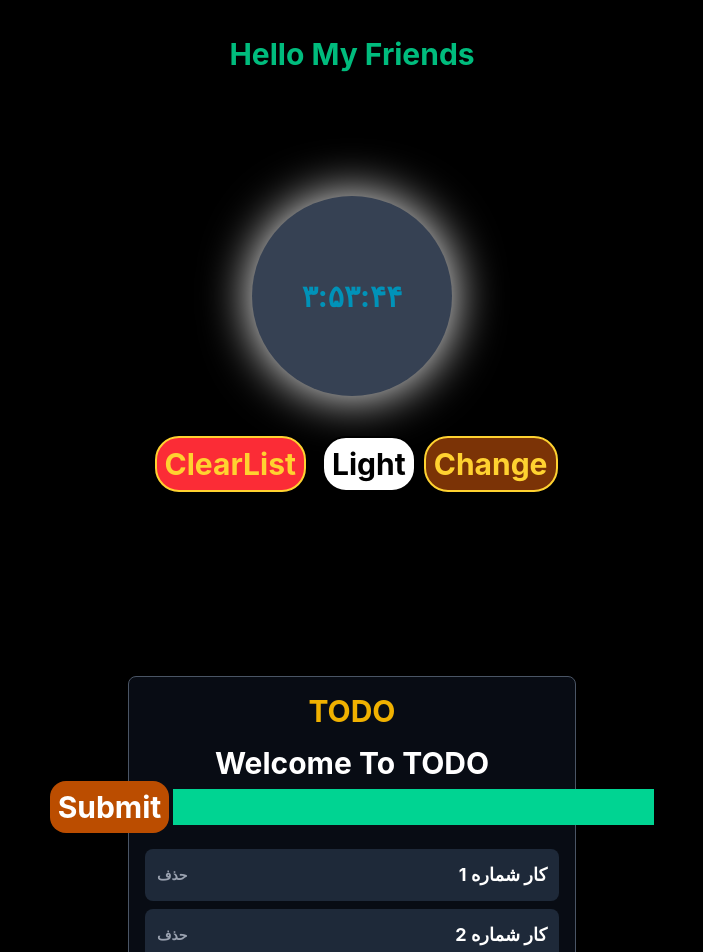
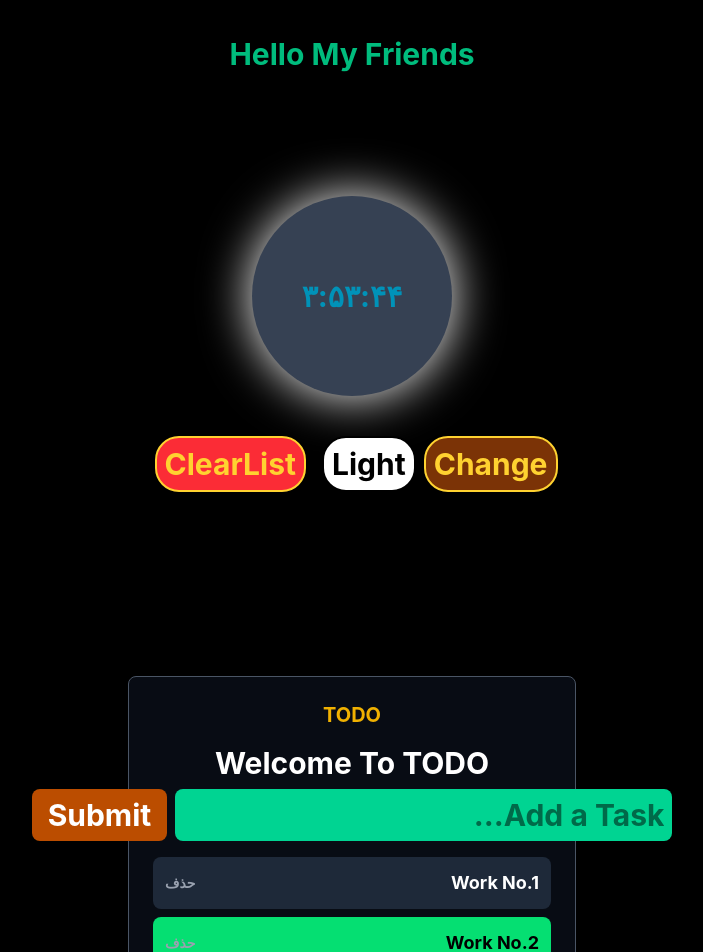
Before and after one commit to Ebrahimim29/React-Project-Site, a React (Vite) app: page / in a window 1280 px wide. Shown: the top 952 px of the page, without its empty margins (288-991 px from the left). Built offline with nearby package versions, Linux system fonts and the light colour scheme.

Commit message:
Context-Part2

```diff
--- a/src/App.jsx
+++ b/src/App.jsx
@@ -4,11 +4,18 @@ import Timer from './Component/Timer';
 import { TestContext } from './Context/testContext';
 import TimeList from './Component/TimeList';
 import TodoList from './Component/TodoList';
+import { taskContext as TaskContext } from './Context/taskContext';
 
 const App = () => {
   const [text, setText] = useState("Hello My Friends");
   const [isLight, setIsLight] = useState(false);
   const [timeArr, setTimeArr] = useState([]);
+
+  const [taskItems, setTaskItems] = useState([
+    { id: 1, title: "Work No.1", done:false },
+    { id: 2, title: "Work No.2", done:true },
+    { id: 3, title: "Work No.3", done:false }
+  ])
 
   const handleSetText = () => {
     setText("Welcome To Site");
@@ -20,7 +27,6 @@ const App = () => {
 
   return (
     <TestContext.Provider value={{ timeArr, setTimeArr }}>
-      {/* تغییر h-screen به min-h-screen و اضافه کردن py-10 */}
       <div
         style={{ background: isLight ? "white" : "black", color: isLight ? "black" : "white" }}
         className="flex flex-col justify-center items-center min-h-screen w-full font-bold text-3xl py-10 gap-6"
@@ -37,8 +43,10 @@ const App = () => {
 
         <TimeList />
 
-        {/* پاس دادن متن به TodoList */}
-        <TodoList text={text} />
+        <TaskContext.Provider value={{ taskItems, setTaskItems }}>
+          <TodoList text={text} />
+        </TaskContext.Provider>
+
       </div>
     </TestContext.Provider>
   );
--- a/src/Component/TaskItems.jsx
+++ b/src/Component/TaskItems.jsx
@@ -1,16 +1,26 @@
+import { useContext } from "react";
+import { taskContext } from "../Context/taskContext";
+
 const TaskItems = () => {
+    const { taskItems, setTaskItems } = useContext(taskContext);
+
     return (
         <ul className="w-full mt-4 space-y-2">
-            <li className="flex justify-between items-center bg-gray-800 text-white p-3 rounded-lg text-lg">
-                کار شماره 1
-                <span className="text-sm text-gray-400">حذف</span>
-            </li>
-            <li className="flex justify-between items-center bg-gray-800 text-white p-3 rounded-lg text-lg">
-                کار شماره 2
-                <span className="text-sm text-gray-400">حذف</span>
-            </li>
+            {taskItems.map(t => (
+                <li
+                    // استفاده از بک‌تیک تمیز بدون کوتیشن اضافی
+                    className={`
+                        flex justify-between items-center p-3 rounded-lg text-lg
+                        ${t.done ? "bg-green-400 text-black" : "bg-gray-800 text-white"}
+                    `}
+                    key={t.id}
+                >
+                    {t.title}
+                    <span className="text-sm text-gray-400">حذف</span>
+                </li>
+            ))}
         </ul>
     );
-}
+};
 
 export default TaskItems;
--- a/src/Component/TodoList.jsx
+++ b/src/Component/TodoList.jsx
@@ -3,8 +3,9 @@ import TopForm from "./TopForm";
 
 const TodoList = ({ text }) => {
     return (
-        <div className="flex flex-col justify-center items-center w-full max-w-md mt-8 p-4 border border-gray-600 rounded-lg bg-gray-900/50">
-            <h4 className="text-yellow-500 mb-4">TODO</h4>
+        <div className="flex flex-col justify-center items-center w-full max-w-md mt-8 p-6
+        border border-gray-600 rounded-lg bg-gray-900/50">
+            <h4 className="text-yellow-500 mb-4 text-xl font-bold">TODO</h4>
             <TopForm />
             <TaskItems />
         </div>
--- a/src/Component/TopForm.jsx
+++ b/src/Component/TopForm.jsx
@@ -3,11 +3,12 @@ import { Fragment } from "react";
 const TopForm = () => {
     return (
         <Fragment>
-            <h4>Welcome To TODO</h4>
-            <form>
-                <div className="flex items-center justify-center">
-                    <input type="text" className="bg-emerald-400 ml-1" />
-                    <button type="submit" className="bg-amber-700 p-2 rounded-2xl">Submit</button>
+            <h4 className="text-white mb-2">Welcome To TODO</h4>
+            <form className="w-full px-4">
+                <div className="flex items-center justify-center gap-2 w-full">
+                    <input type="text" className="bg-emerald-400 p-2 rounded-lg flex-1
+                    outline-none text-black" placeholder="Add a Task..."/>
+                    <button type="submit" className="bg-amber-700 py-2 px-4 rounded-lg whitespace-nowrap">Submit</button>
                 </div>
             </form>
         </Fragment>
--- /dev/null
+++ b/src/Context/taskContext.jsx
@@ -0,0 +1,6 @@
+import { createContext } from "react";
+
+export const taskContext = createContext({
+    taskItems: [],
+    setTaskItems: ()=>{}
+})
```
